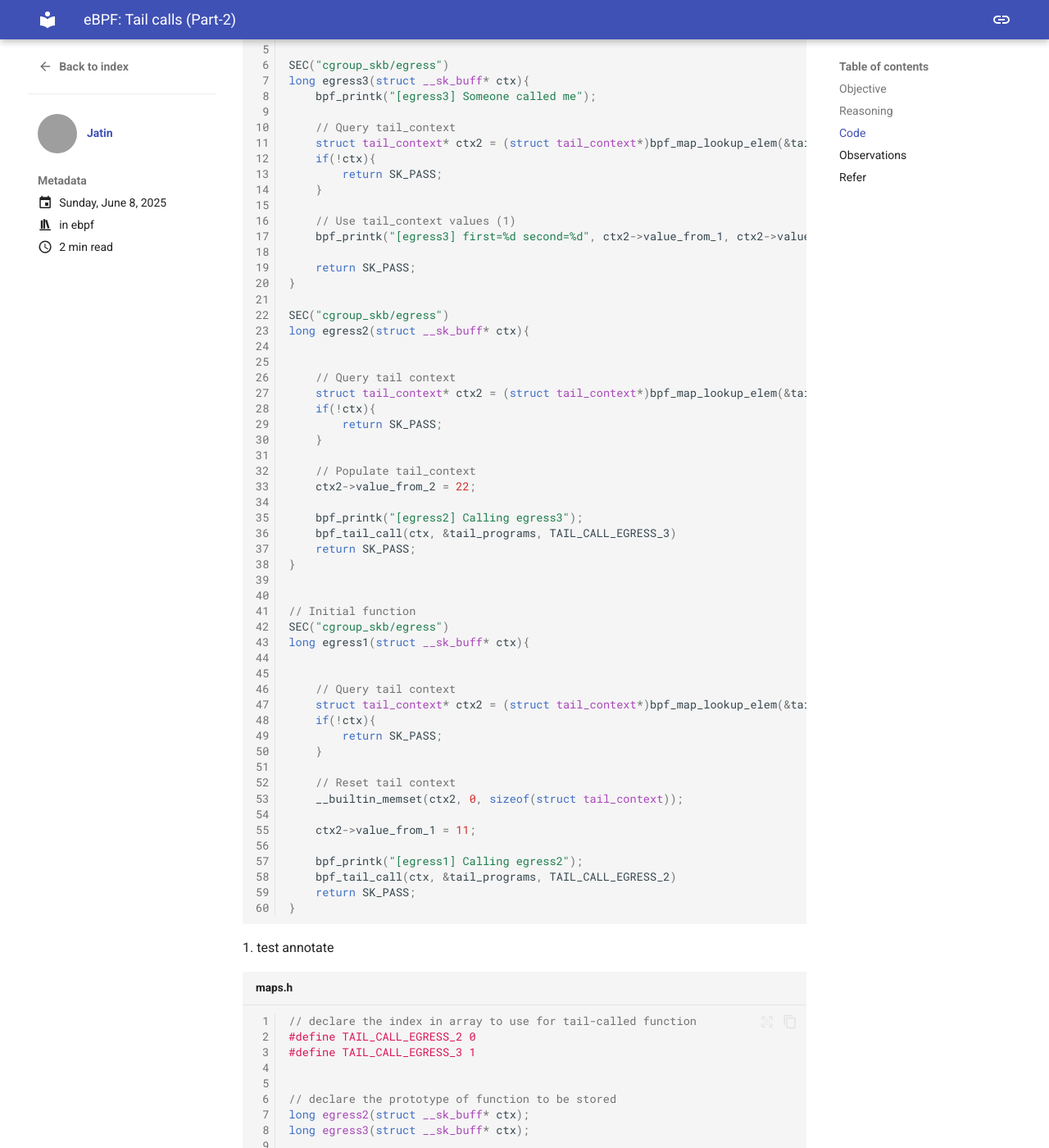
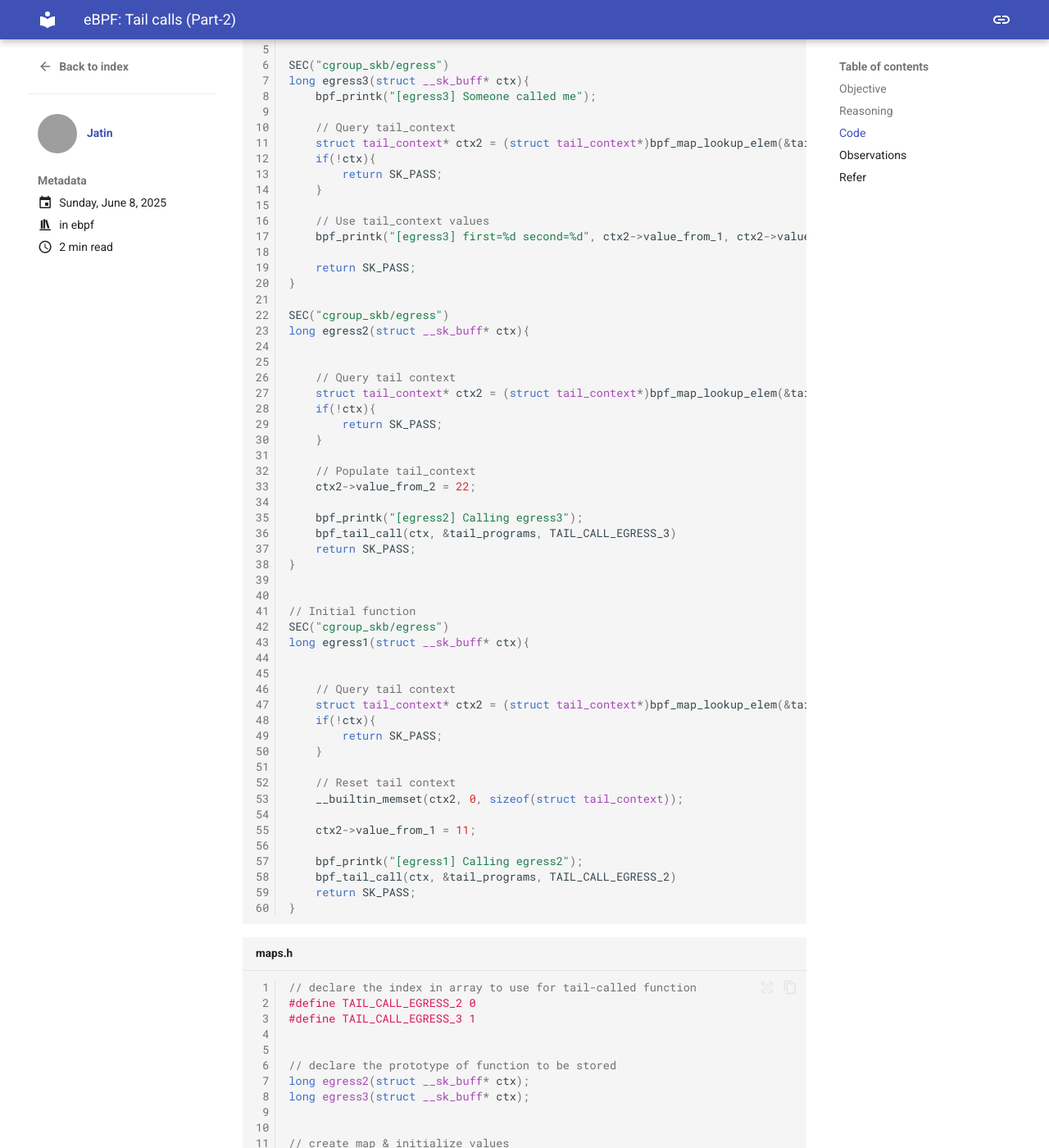
Before and after one commit to h0x0er/h0x0er.github.io, an MkDocs documentation site: the page built from docs/blog/posts/ebpf-tail-calls-2.md, in a window 1280 px wide and 1400 px high, scrolled down 1112 px. Shown: the whole window at 82% size. Built offline with MkDocs 1.6.1 and Material for MkDocs 9.7.7, drawn with Linux system fonts in a browser that asks for light colours; grey boxes are pictures that could not be loaded.

Commit message:
memories: revert

````diff
--- a/docs/blog/posts/ebpf-tail-calls-2.md
+++ b/docs/blog/posts/ebpf-tail-calls-2.md
@@ -62,7 +62,7 @@
         return SK_PASS;
     }
 
-    // Use tail_context values (1)
+    // Use tail_context values
     bpf_printk("[egress3] first=%d second=%d", ctx2->value_from_1, ctx2->value_from_1);
 
     return SK_PASS;
@@ -109,7 +109,6 @@
 }
 
 ```
-1.  test annotate
 
 ```c title="maps.h" linenums="1"
 
````
Also changed, not shown: 1 other file.
